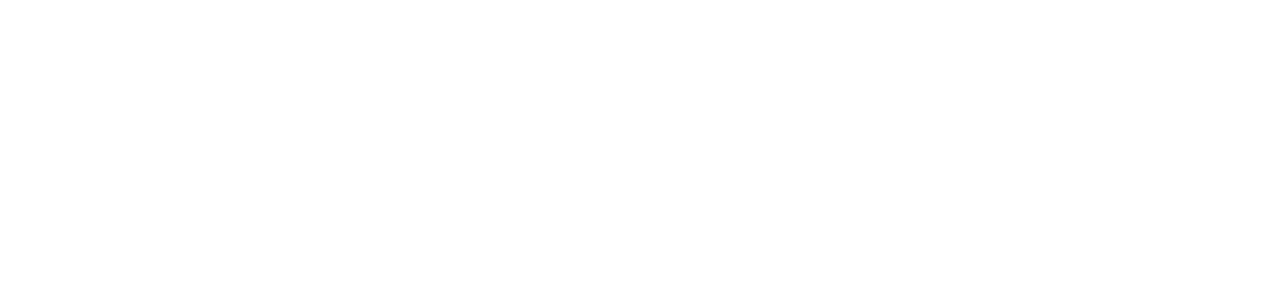
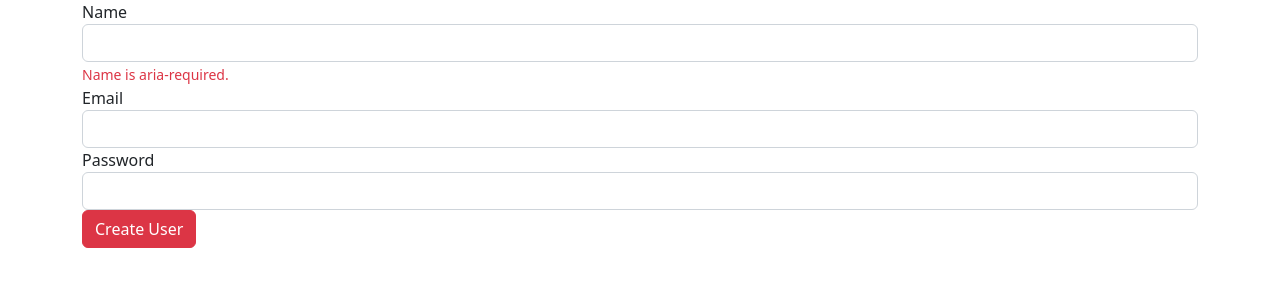
Before and after one commit to LTPhiHung/-Intro2SE-Indiviual-Coding-Assignments01, a React (Create React App) app: page / in a window 1280 px wide. Shown: the top 300 px of the page. Built offline with nearby package versions, Linux system fonts and the light colour scheme.

Commit message:
update component/user-form.component.js file

```diff
--- a/src/component/user-form.component.js
+++ b/src/component/user-form.component.js
@@ -3,10 +3,23 @@
     render() {
         return (
             <form>
-                {/* <div className="form-group">
+                <div className="form-group">
                     <label>Name</label>
+                    <input type="text" className="form-control" />
+                    <small className="text-danger">Name is aria-required.</small>
+                </div>
 
-                </div> */}
+                <div className="form-group">
+                    <label>Email</label>
+                    <input type="email" className="form-control" />
+                </div>
+
+                <div className="form-group">
+                    <label>Password</label>
+                    <input type="text" className="form-control" />
+                </div>
+
+                <button type="submit" className="btn btn-block btn-danger">Create User</button>
             </form>
         );
     }
```
